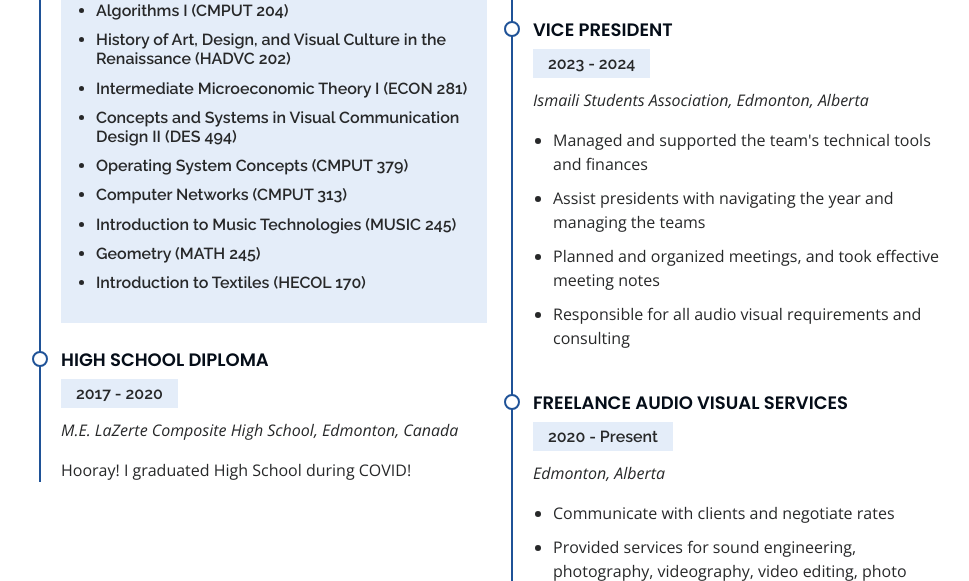
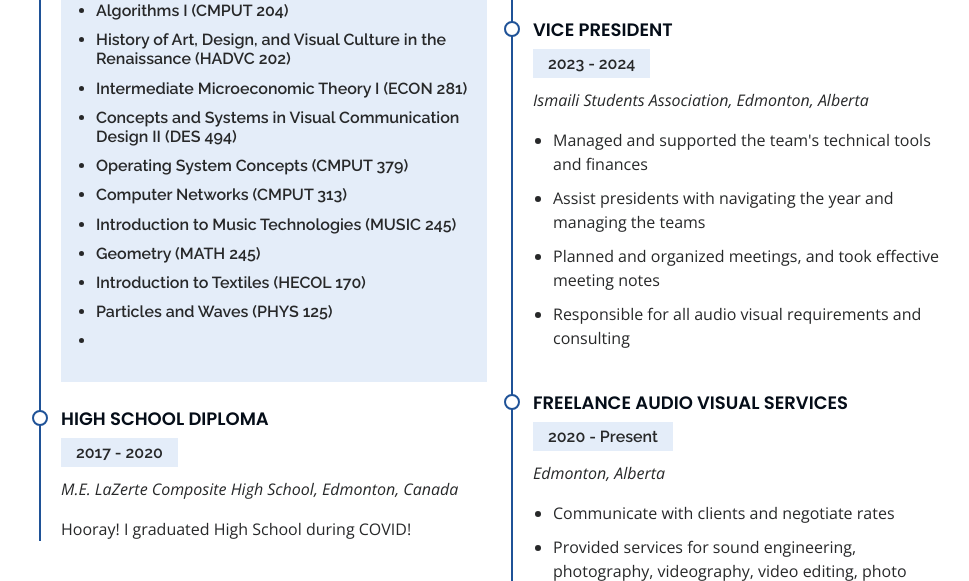
Before and after one commit to Husayn-Esmail/Portfolio-Site-Project-Codecademy, a Flask app: page / in a window 1280 px wide. Shown: the part 5556-6137 px from the top of the page, without its empty margins (291-1260 px from the left). Run offline with Flask 3, Linux system fonts and the light colour scheme; parts of the project's set-up code (start-up, migrations or seed data) failed here and were passed over; some libraries are stand-ins or nearby versions.

Commit message:
added course

```diff
--- a/portfolio_site/templates/iPortfolio/index.html
+++ b/portfolio_site/templates/iPortfolio/index.html
@@ -451,6 +451,7 @@
                     <li>Introduction to Music Technologies (MUSIC 245)</li>
                     <li>Geometry (MATH 245)</li>
                     <li>Introduction to Textiles (HECOL 170)</li>
+                    <li>Particles and Waves (PHYS 125)<li>
                   </ul>
             </div>
             <div class="resume-item">
```
